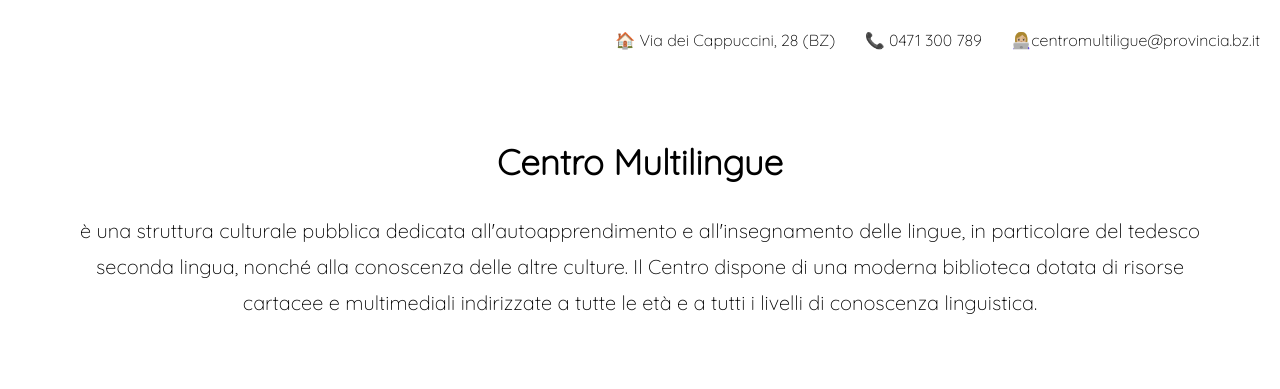
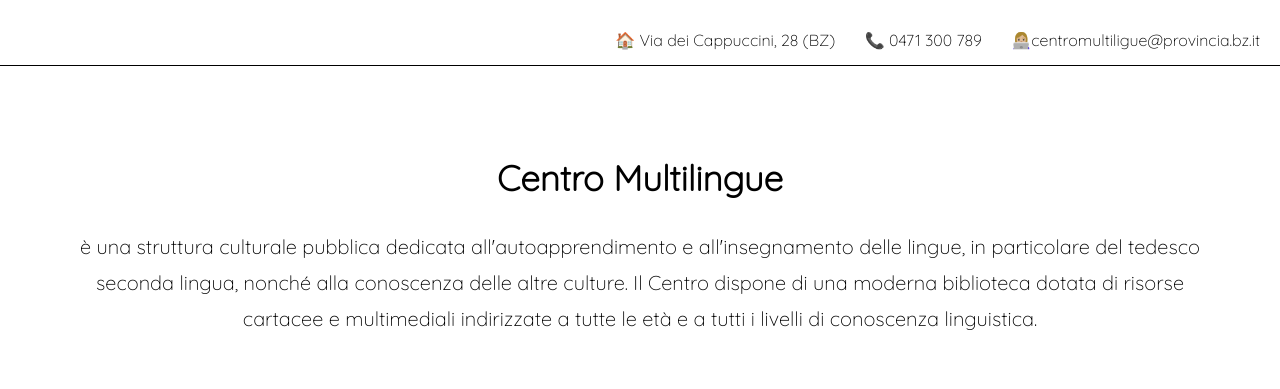
Before and after one commit to annasya007/CentroMultiligue, a plain HTML site: page index.html in a window 1280 px wide. Shown: the top 389 px of the page. Drawn offline with Linux system fonts and the light colour scheme.

Commit message:
added css

```diff
--- a/src/style.css
+++ b/src/style.css
@@ -66,6 +66,10 @@ footer {
   text-align: right;
   margin-top: 10px;
   padding-top: 20px;
+}
+.contact-menu {
+  padding-bottom: 15px;
+  border-bottom: 1px black solid;
 }
 .contact-menu ul {
   list-style: none;
@@ -255,7 +259,6 @@ footer {
     background-color: #333333;
     box-sizing: border-box;
     border-radius: 2px;
-    opacity: 1;
   }
 
   .description {
```
